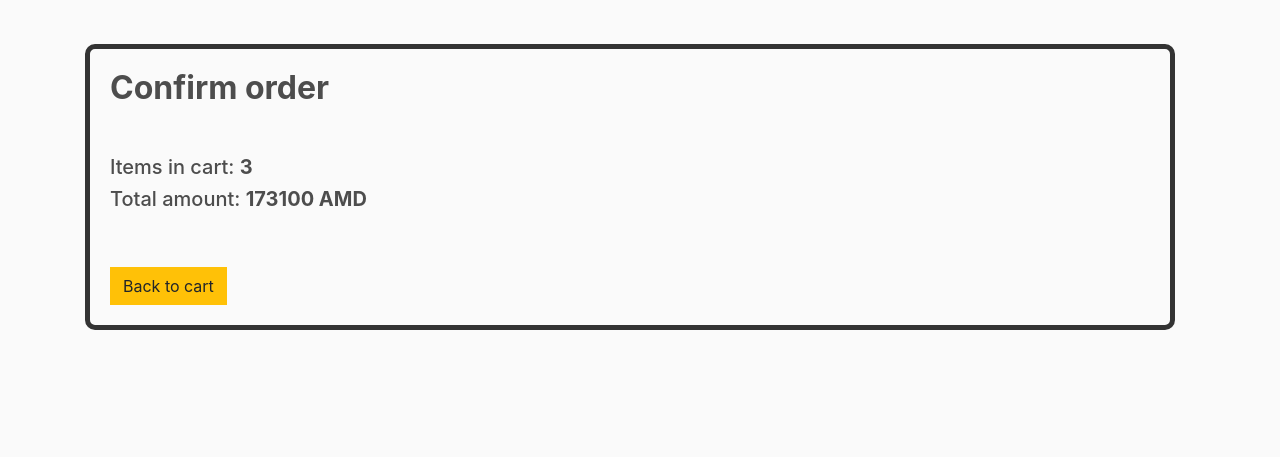
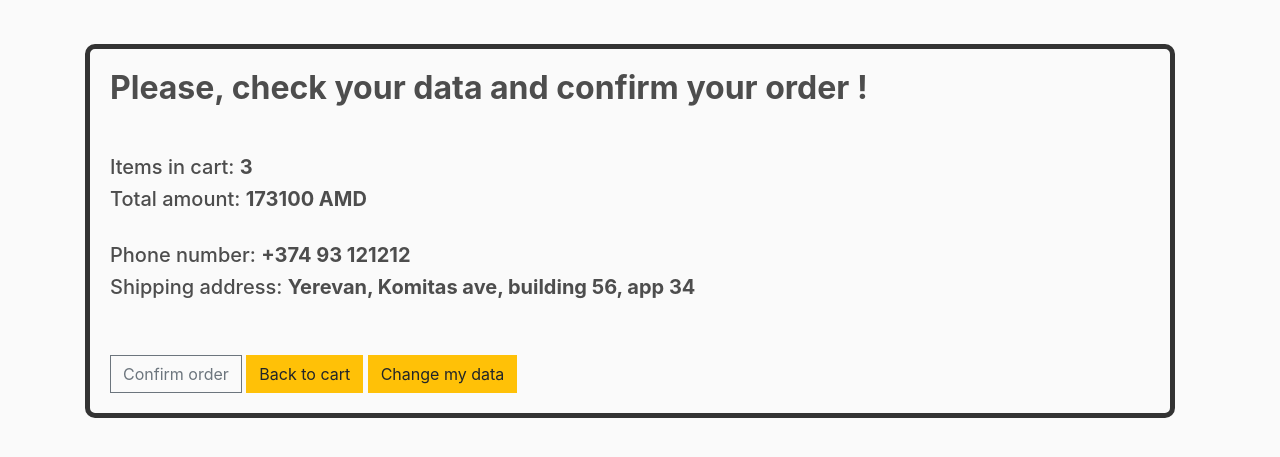
Before and after one commit to arm2845/Online-Shop, a Django app: page /confirm/ in a window 1280 px wide. Shown: the part 57-514 px from the top of the page. Run offline with Django 3.2, Linux system fonts and the light colour scheme; a user stored in the database is signed in; data comes from the database, SQL or seed files in the repository; both versions use the stored data as it was after the commit; some libraries are stand-ins or nearby versions.

Commit message:
03.03.2021

```diff
--- a/OnlineShop/store/templates/store/confirm_order.html
+++ b/OnlineShop/store/templates/store/confirm_order.html
@@ -4,14 +4,19 @@
 <body>
 <div class="post-container">
     <div class="post-content">
-        <h3 class="post-title">Confirm order</h3>
+        <h3 class="post-title">Please, check your data and confirm your order !</h3>
         <br>
         <p>
             <h5>Items in cart: <strong>{{ order.get_cart_items }}</strong></h5>
             <h5>Total amount: <strong>{{ order.get_cart_total }} AMD</strong></h5>
             <br>
+            <h5>Phone number: <strong>{{ profile.phone_number }}</strong></h5>
+            <h5>Shipping address: <strong>{{ profile.address }}</strong></h5>
             <br>
+            <br>
+            <a href="{% url 'Store' %}" class="btn btn-outline-secondary add-btn update-cart">Confirm order</a>
             <a href="{% url 'Cart' %}" class="btn btn-warning">Back to cart</a>
+            <a href="{% url 'ProfileUpdate' %}" class="btn btn-warning">Change my data</a>
         </p>
    </div>
 </div>
--- a/OnlineShop/store/views.py
+++ b/OnlineShop/store/views.py
@@ -3,6 +3,7 @@ from django.http import JsonResponse
 from .models import *
 import json
 from .utils import cookieCart, cartData
+from users.models import Profile
 
 
 def store(request):
@@ -57,7 +58,8 @@ def confirm(request):
     cartItems = data['cartItems']
     order = data['order']
     items = data['items']
-    context = {'items': items, 'order': order, 'cartItems': cartItems}
+    profile = Profile.objects.get(user=request.user.id)
+    context = {'items': items, 'order': order, 'cartItems': cartItems, 'profile': profile}
 
     return render(request, 'store/confirm_order.html', context)
 
```
Also changed, not shown: OnlineShop/db.sqlite3.
